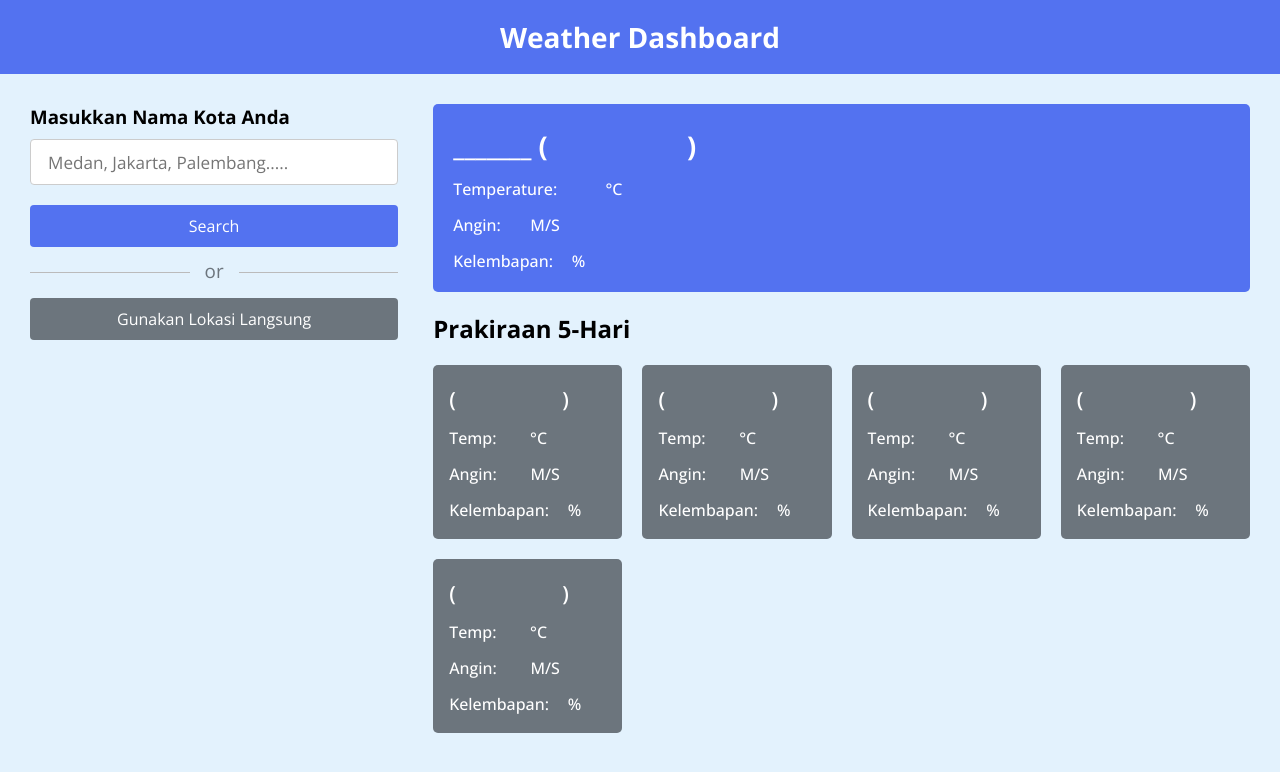
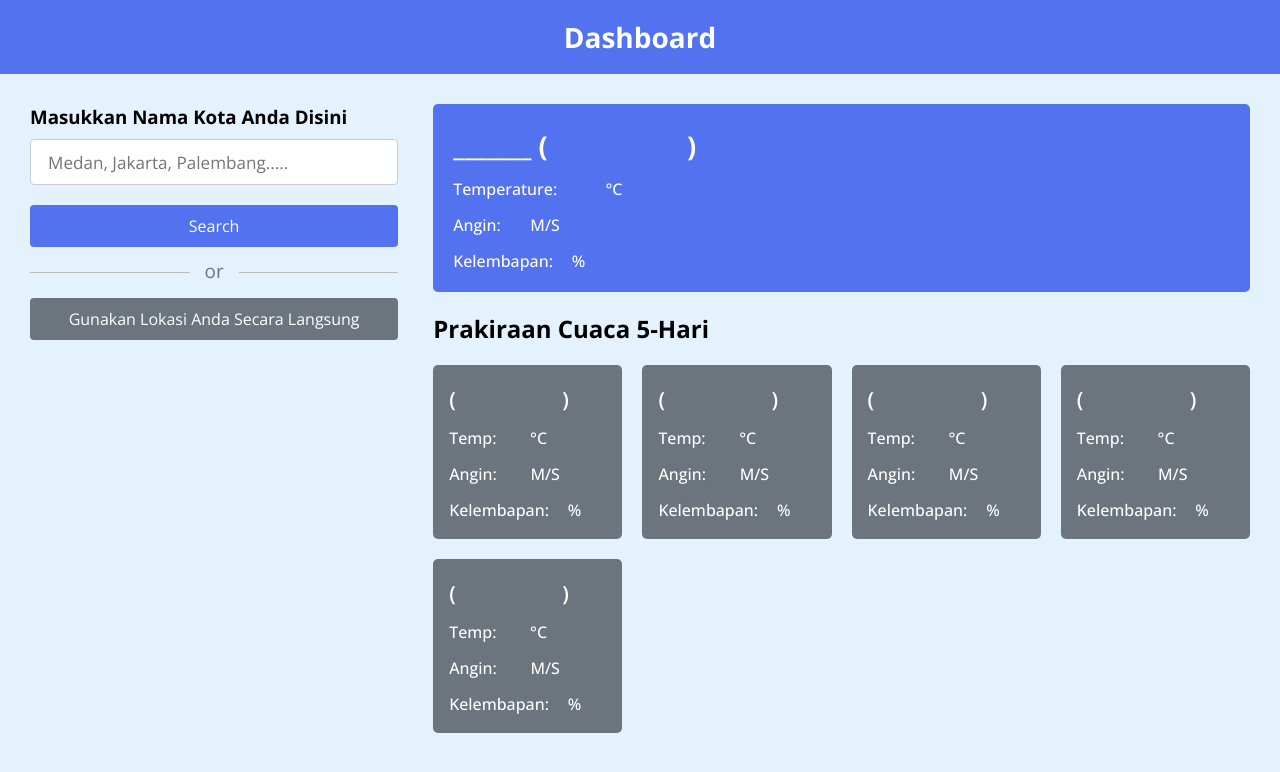
Before and after one commit to JulieSync/ANU, a plain HTML site: page index.html in a window 1280 px wide. Drawn offline with nearby package versions, Linux system fonts and the light colour scheme.

Commit message:
Update index.html

```diff
--- a/index.html
+++ b/index.html
@@ -3,7 +3,7 @@
 
 <head>
         <meta charset="utf-8">
-        <title>Weather App</title>
+        <title>Aplikasi Cuaca</title>
         <link rel="stylesheet" href="style.css">
         <link rel="icon" href="weather.jpg" type="image/jpeg">
         <meta name="viewport" content="width=device-width, initial-scale=1.0">
@@ -11,14 +11,14 @@
 </head>
 
 <body>
-        <h1>Weather Dashboard</h1>
+        <h1>Dashboard</h1>
         <div class="container">
                 <div class="weather-input">
-                        <h3>Masukkan Nama Kota Anda </h3>
+                        <h3>Masukkan Nama Kota Anda Disini</h3>
                         <input class="city-input" type="text" placeholder="Medan, Jakarta, Palembang.....">
                         <button class="search-btn">Search</button>
                         <div class="separator"></div>
-                        <button class="location-btn">Gunakan Lokasi Langsung</button>
+                        <button class="location-btn">Gunakan Lokasi Anda Secara Langsung</button>
                 </div>
                 <div class="weather-data">
                         <div class="current-weather">
@@ -30,7 +30,7 @@
                                 </div>
                         </div>
                         <div class="days-forecast">
-                                <h2>Prakiraan 5-Hari</h2>
+                                <h2>Prakiraan Cuaca 5-Hari</h2>
                                 <ul class="weather-cards">
                                         <li class="card">
                                                 <h3>( ㅤㅤㅤㅤㅤ )</h3>
```
